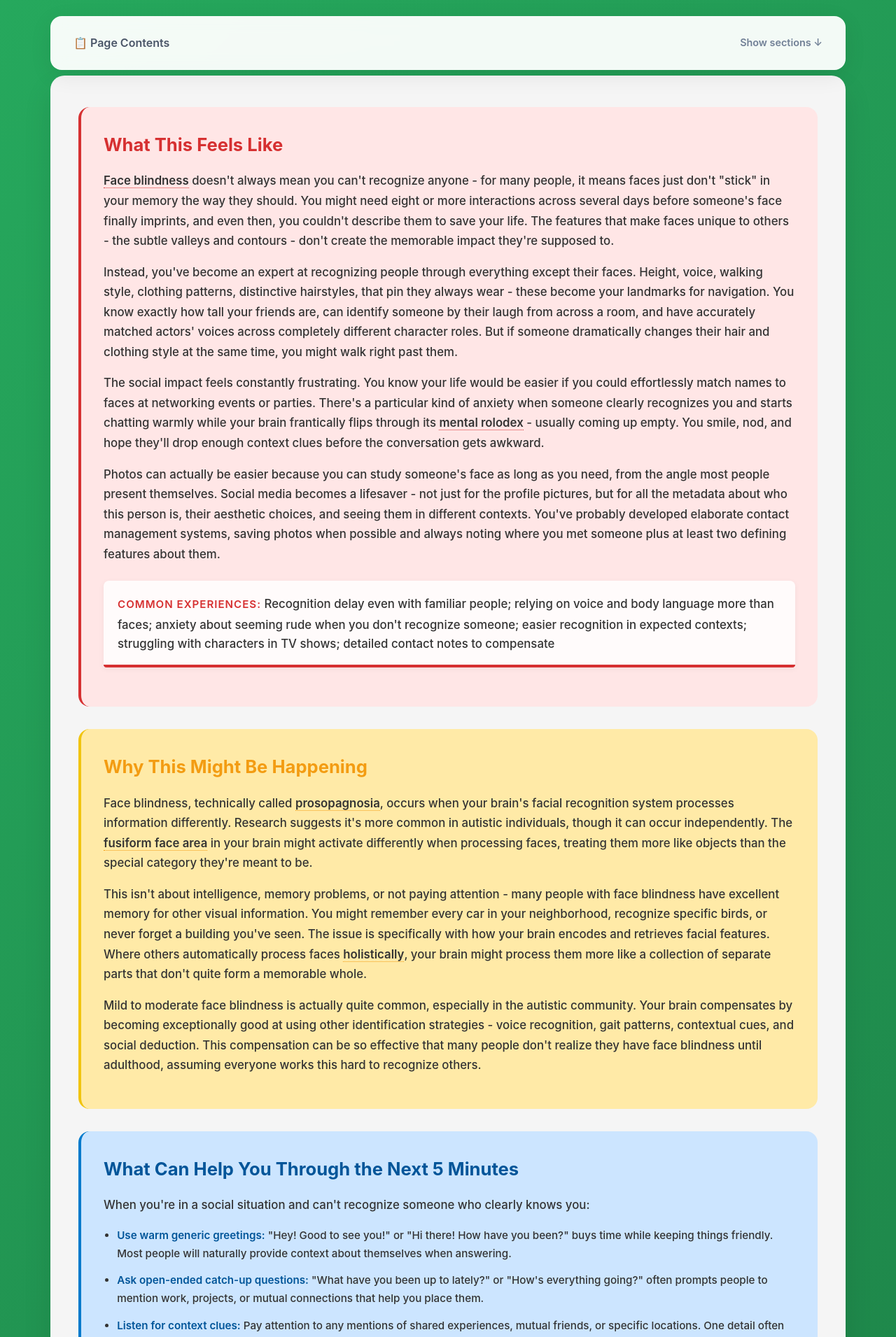
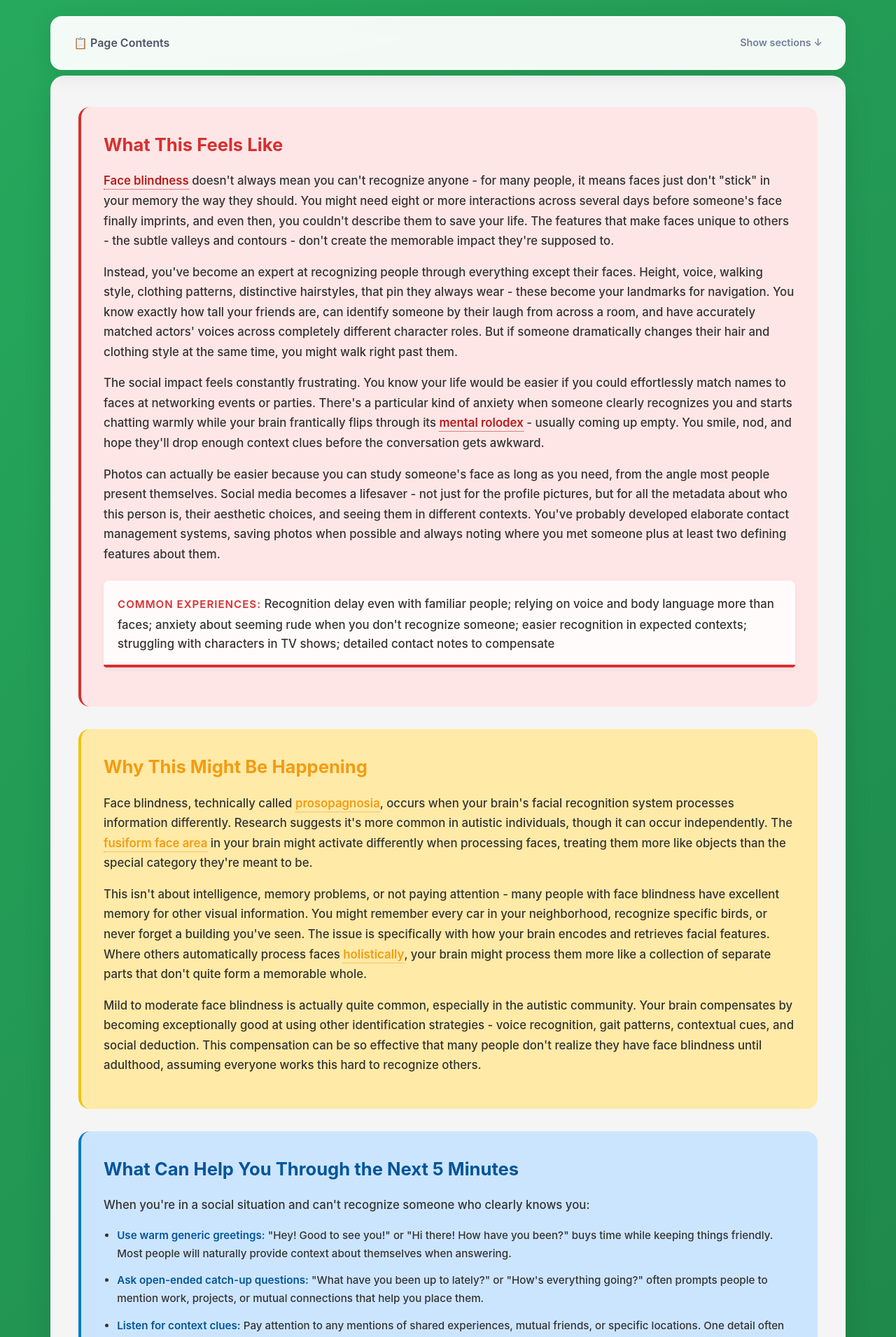
Before and after one commit to neurodivergent-survival-guide/neurodivergent-survival-guide, a Jekyll site: the page built from struggles/face-blindness.html, in a window 1280 px wide. Shown: the part 576-2487 px from the top of the page at 70% size. Built offline with Jekyll 4.4.1, drawn with Linux system fonts in a browser that asks for light colours.

Commit message:
Update struggle.html

```diff
--- a/_layouts/struggle.html
+++ b/_layouts/struggle.html
@@ -774,41 +774,45 @@ layout: default
         display: block;
     }
 
-    /* Jargon styling - BLACK text with colored underline */
+    /* Jargon styling - Minimal Line with section-aware colors */
     .jargon {
-        color: #333;
         text-decoration: none;
         border-bottom: 1px dotted;
-        border-bottom-color: currentColor;
+        padding-bottom: 2px;
         position: relative;
         cursor: help;
         font-weight: 600;
         tabindex: 0;
-        transition: opacity 0.2s ease;
     }
 
-    /* Context-specific jargon - BLACK text with section-colored underline */
+    /* Section-specific jargon colors */
     .what-section .jargon {
-        border-bottom-color: #d63031;
+        color: #b71c1c;  /* Darker red */
+        border-bottom-color: #b71c1c;
     }
 
     .why-section .jargon {
+        color: #f39c12;
         border-bottom-color: #f39c12;
     }
 
     .immediate-help .jargon {
+        color: #005599;
         border-bottom-color: #005599;
     }
 
     .long-term .jargon {
+        color: #155724;
         border-bottom-color: #155724;
     }
 
     .medical-section .jargon {
+        color: #0c5460;
         border-bottom-color: #0c5460;
     }
 
     .validation-section .jargon {
+        color: #5a4fcf;
         border-bottom-color: #5a4fcf;
     }
 
@@ -857,14 +861,14 @@ layout: default
         bottom: calc(100% + 8px);
         left: 50%;
         transform: translateX(-50%);
-        background: #333;
-        color: white;
+        background: white;
+        color: #1e293b;
         padding: 12px 16px;
-        border-radius: 8px;
+        border-radius: 4px;
         font-size: 0.9rem;
         font-weight: normal;
         z-index: 1001;
-        box-shadow: 0 4px 15px rgba(0, 0, 0, 0.3);
+        box-shadow: 0 1px 3px rgba(0,0,0,0.12);
         transition: opacity 0.3s, visibility 0.3s;
         max-width: 300px;
         width: max-content;
@@ -872,16 +876,33 @@ layout: default
         text-align: left;
         line-height: 1.5;
         pointer-events: none;
+        border-bottom-width: 4px;
+        border-bottom-style: solid;
     }
 
-    .tooltip::after {
-        content: '';
-        position: absolute;
-        top: 100%;
-        left: 50%;
-        transform: translateX(-50%);
-        border: 6px solid transparent;
-        border-top-color: #333;
+    /* Section-specific tooltip bottom borders */
+    .what-section .tooltip {
+        border-bottom-color: #b71c1c;  /* Darker red */
+    }
+
+    .why-section .tooltip {
+        border-bottom-color: #f39c12;
+    }
+
+    .immediate-help .tooltip {
+        border-bottom-color: #005599;
+    }
+
+    .long-term .tooltip {
+        border-bottom-color: #155724;
+    }
+
+    .medical-section .tooltip {
+        border-bottom-color: #0c5460;
+    }
+
+    .validation-section .tooltip {
+        border-bottom-color: #5a4fcf;
     }
 
     .jargon:hover .tooltip {
@@ -957,8 +978,10 @@ layout: default
             max-width: none !important;
             z-index: 9999 !important;
             border-radius: 12px;
-            background: #000 !important;
-            background: rgba(0, 0, 0, 1) !important;
+            background: white !important;
+            color: #1e293b !important;
+            border-bottom-width: 4px !important;
+            border-bottom-style: solid !important;
         }
 
         .tooltip::after {
@@ -972,7 +995,7 @@ layout: default
             opacity: 0.8;
             margin-bottom: 0.5rem;
             padding-bottom: 0.5rem;
-            border-bottom: 1px solid rgba(255, 255, 255, 0.3);
+            border-bottom: 1px solid rgba(0, 0, 0, 0.1);
             text-align: center;
         }
 
```
Also changed, not shown: other parts of _layouts/struggle.html (+1 -1 lines).
